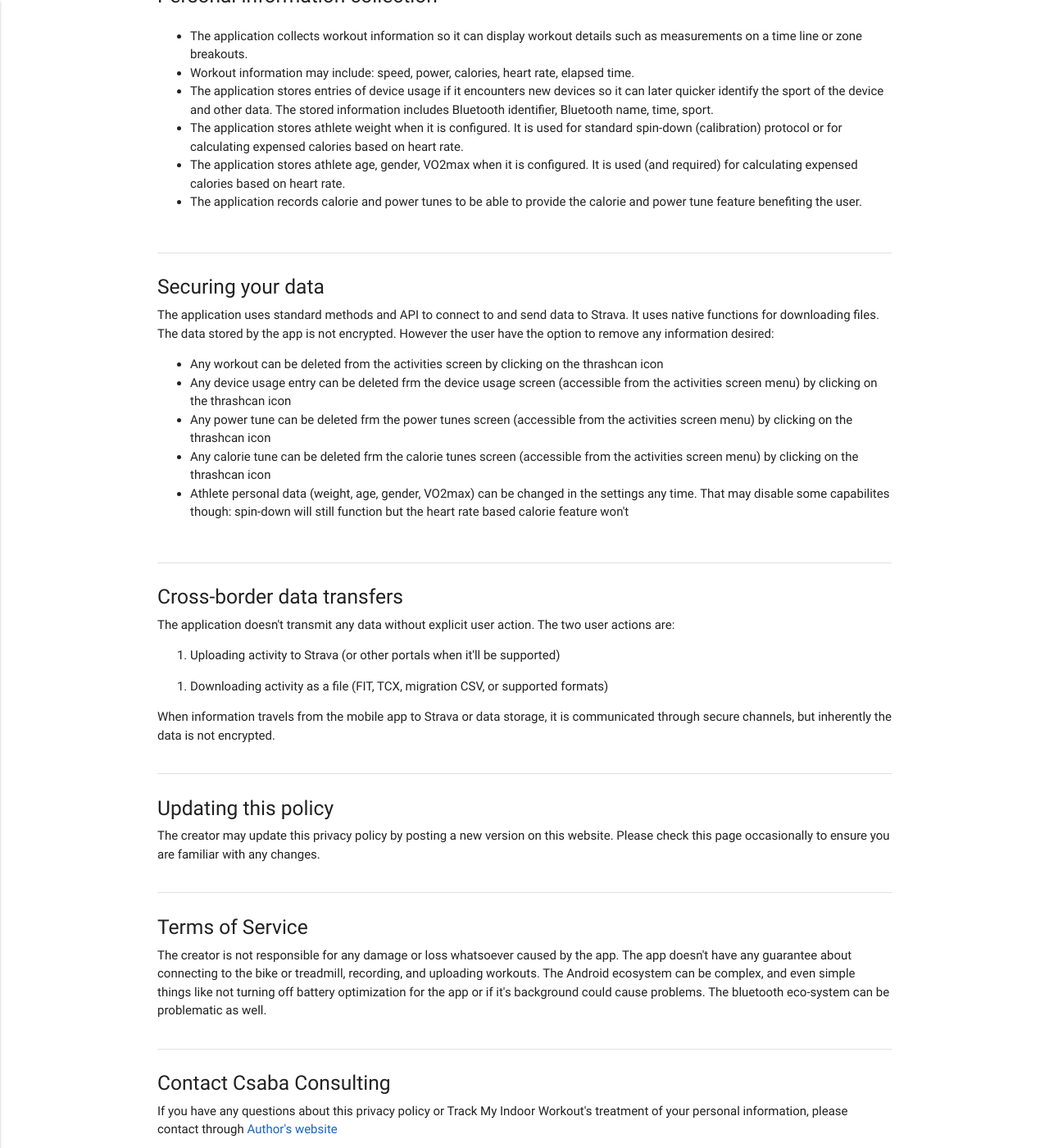
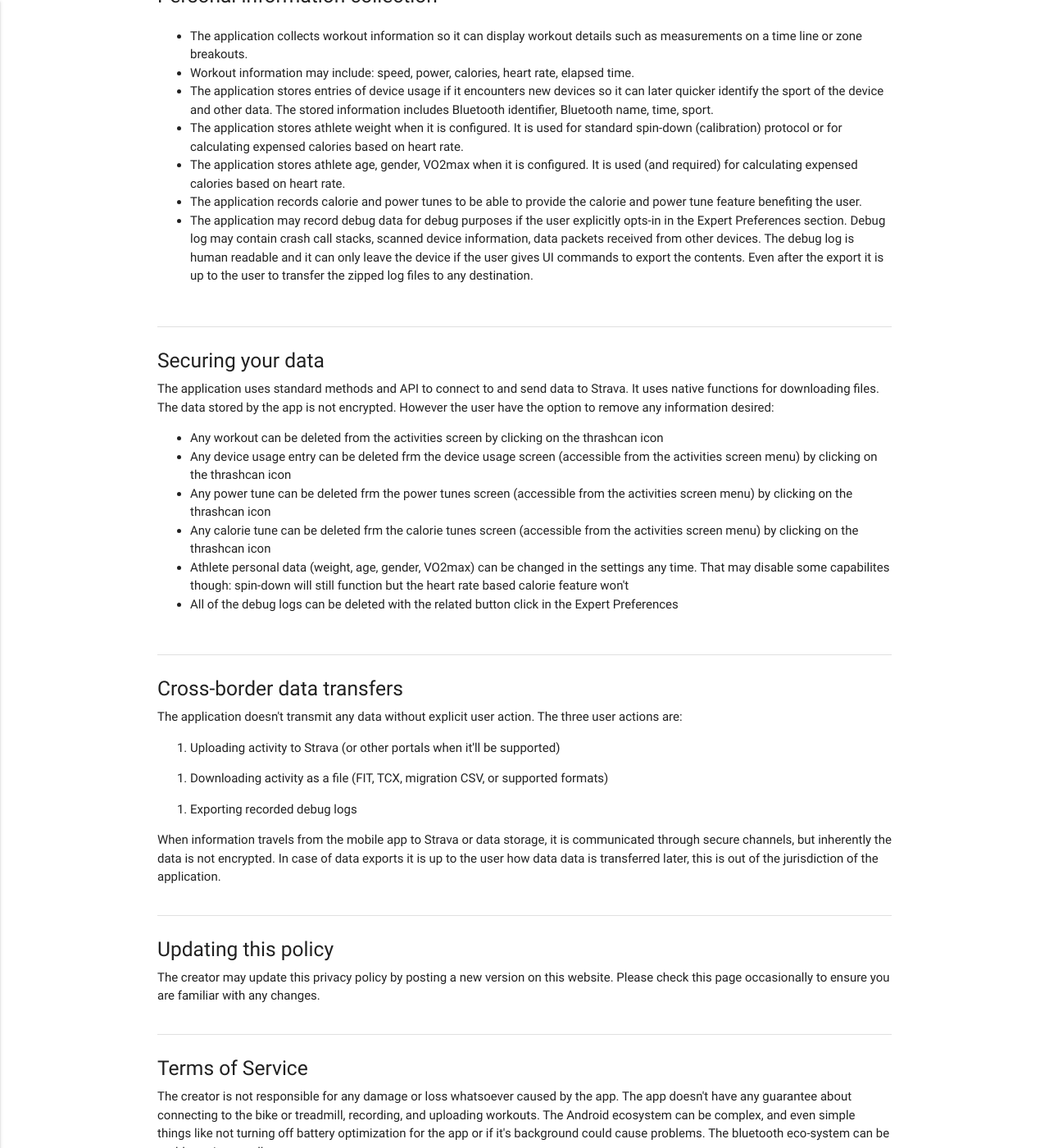
Before and after one commit to TrackMyIndoorWorkout/TrackMyIndoorWorkout.github.io, a Jekyll site: the page built from privacy-statement.md, in a window 1280 px wide and 1400 px high, scrolled down 629 px. Shown: the whole window at 82% size. Built offline with Jekyll 4.4.1, drawn with Linux system fonts in a browser that asks for light colours; grey boxes are pictures that could not be loaded.

Commit message:
Updating privacy policy about the upcoming debug log feature

```diff
--- a/privacy-statement.md
+++ b/privacy-statement.md
@@ -33,6 +33,7 @@ redirect_from:
         <li>The application stores athlete weight when it is configured. It is used for standard spin-down (calibration) protocol or for calculating expensed calories based on heart rate.</li>
         <li>The application stores athlete age, gender, VO2max when it is configured. It is used (and required) for calculating expensed calories based on heart rate.</li>
         <li>The application records calorie and power tunes to be able to provide the calorie and power tune feature benefiting the user.</li>
+        <li>The application may record debug data for debug purposes if the user explicitly opts-in in the Expert Preferences section. Debug log may contain crash call stacks, scanned device information, data packets received from other devices. The debug log is human readable and it can only leave the device if the user gives UI commands to export the contents. Even after the export it is up to the user to transfer the zipped log files to any destination.</li>
       </ul>
     </div>
   </div>
@@ -55,6 +56,7 @@ redirect_from:
         <li>Any calorie tune can be deleted frm the calorie tunes screen
         (accessible from the activities screen menu) by clicking on the thrashcan icon</li>
         <li>Athlete personal data (weight, age, gender, VO2max) can be changed in the settings any time. That may disable some capabilites though: spin-down will still function but the heart rate based calorie feature won't</li>
+        <li>All of the debug logs can be deleted with the related button click in the Expert Preferences</li>
       </ul>
     </div>
   </div>
@@ -67,17 +69,19 @@ redirect_from:
 
   <div class="row">
     <div class="col s12">
-      The application doesn't transmit any data without explicit user action. The two user actions are:
+      The application doesn't transmit any data without explicit user action. The three user actions are:
       <ol>
         <li>Uploading activity to Strava (or other portals when it'll be supported)</li>
       </ol>
       <ol>
         <li>Downloading activity as a file (FIT, TCX, migration CSV, or supported formats)</li>
       </ol>
+      <ol>
+        <li>Exporting recorded debug logs</li>
+      </ol>
     </div>
     <div class="col s12">
-      When information travels from the mobile app to Strava or data storage,
-      it is communicated through secure channels, but inherently the data is not encrypted.
+      When information travels from the mobile app to Strava or data storage, it is communicated through secure channels, but inherently the data is not encrypted. In case of data exports it is up to the user how data data is transferred later, this is out of the jurisdiction of the application.
     </div>
   </div>
 </div>
```
